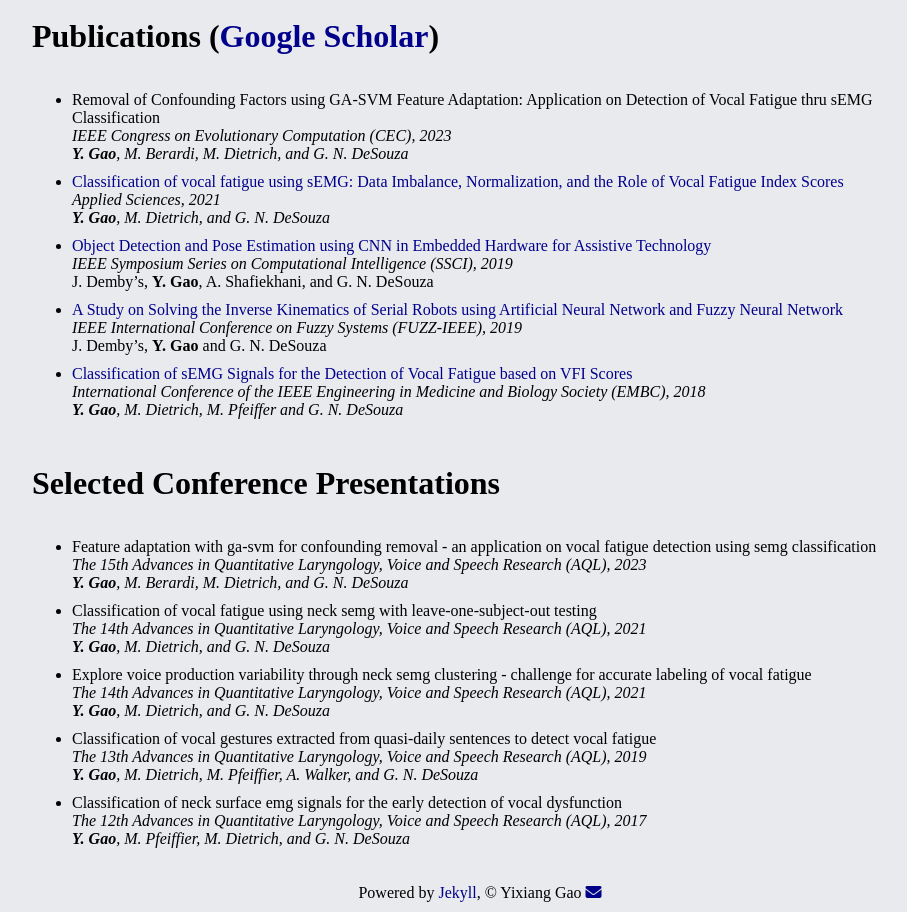
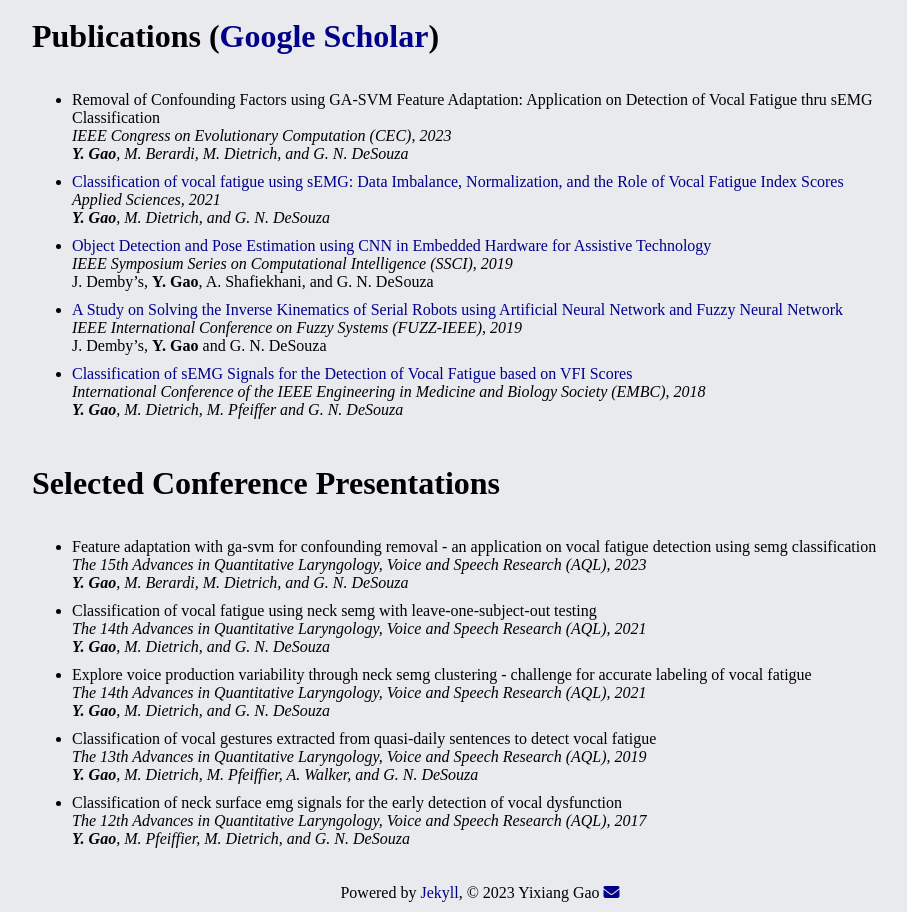
Before and after one commit to g1y5x3/g1y5x3.github.io, a Jekyll site: the page built from index.md, in a window 1280 px wide. Shown: the part 723-1635 px from the top of the page, without its empty margins (160-1067 px from the left). Built offline with Jekyll 4.4.1, drawn with Linux system fonts in a browser that asks for light colours.

Commit message:
update date

```diff
--- a/_layouts/default.html
+++ b/_layouts/default.html
@@ -23,7 +23,7 @@
     {{ content }}
     </section>
     <footer>
-      <p>Powered by <a href="https://jekyllrb.com/">Jekyll</a>, &copy; Yixiang Gao <a href="mailto:yixiangg310573@gmail.com" class="fa-solid fa-envelope" target="_blank"></a></p>
+      <p>Powered by <a href="https://jekyllrb.com/">Jekyll</a>, &copy; {{ site.time | date: "%Y" }} Yixiang Gao <a href="mailto:yixiangg310573@gmail.com" class="fa-solid fa-envelope" target="_blank"></a></p>
     </footer>
   </body>
 </html>
```
